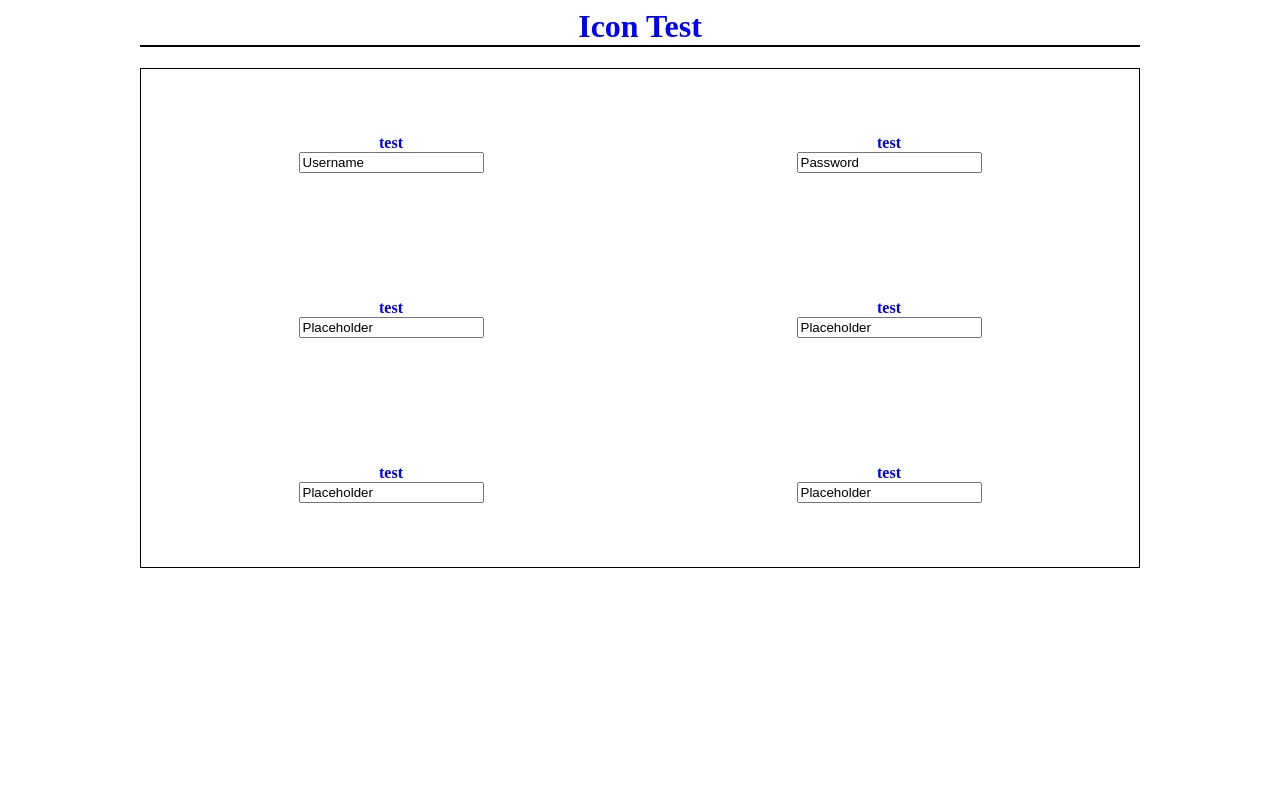
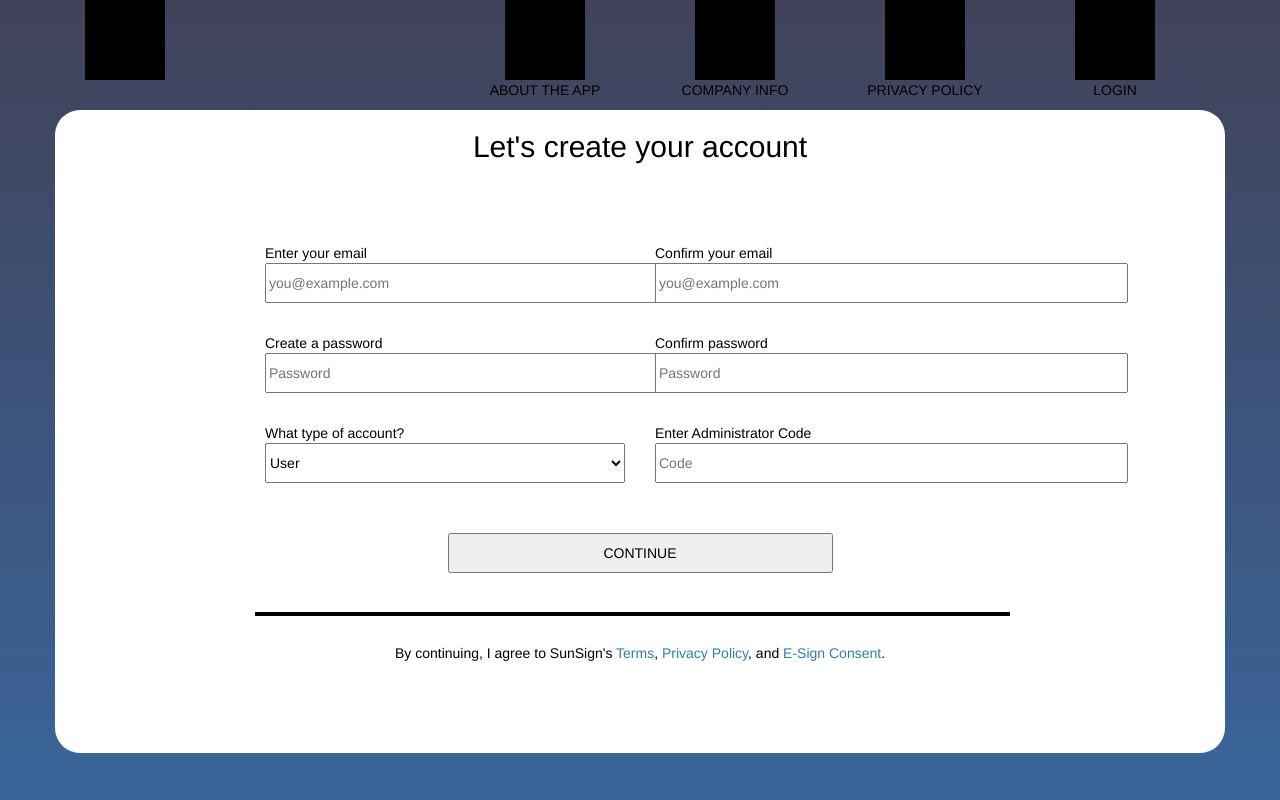
Before and after one commit to chang5CAL/DemoSite, a PHP site: the page made by Login Page/login.html in a window 1280 px wide. Run offline with PHP 8.4, Linux system fonts and the light colour scheme; lists and menus that the app fills with data are empty.

Commit message:
Added bootstrap

```diff
--- a/Login Page/login.css
+++ b/Login Page/login.css
@@ -1,40 +1,47 @@
 head {
 }
 
-body {
-	color: blue;
-    text-align: center;
+html {
+	height:100%;
+	background: linear-gradient(#414259,#39659a);
 }
 
-table {
-    margin-left: auto;
-    margin-right: auto;
-    border: 1px solid black;
-    height: 500px;
-    width: 1000px;
+.header {
+
 }
 
-th {
-    text-align: center;
-    width:50%;
+body {
+	color: black;
+	background-color: transparent;
 }
 
-tr {
-    width:33%;
+p {
+	text-align: center;
+}
+select {
+	width: 100%;
+	height: 40px;
+}
+
+input{
+	size:100%;
+	height: 40px;
 }
 
 icon {
 	text-align:left;
 }
-buttons {
-	text-align:right;
+
+.button {
+	width: 50%;
+	text-align:center;
 }
-header {
 
+.content{
+	background:white;
+	border-radius: 25px;
 }
-col {
-	text-align:left;
-    border: 1px solid black;
-	color:red;
 
+.row{
+	padding-bottom: 30px;
 }
--- a/Login Page/login.html
+++ b/Login Page/login.html
@@ -1,64 +1,135 @@
+<!DOCTYPE html>
+<html>
 	<head>
+	  <meta charset="utf-8">
 
+		<link rel="stylesheet" href="http://maxcdn.bootstrapcdn.com/bootstrap/3.3.7/css/bootstrap.min.css">
 		<link rel="stylesheet" type="text/css" href="login.css">
+		<script src="https://ajax.googleapis.com/ajax/libs/jquery/1.12.4/jquery.min.js"></script>
+	  <script src="http://maxcdn.bootstrapcdn.com/bootstrap/3.3.7/js/bootstrap.min.js"></script>
 
+	  <title>Login</title>
 	</head>
 
 	<body>
-	<h1>
-		<table class="header">
-			<row>
-				<col class="icon" text-align="left">
-					Icon
-				</col>
 
-				<col class="buttons">
-					Test
-				</col>
-			<row>
-		</table>
-	</h1>
-	<table>
+			<div class="container header">
+				<div class="col-md-1">
+						<img src="temp.png" height=80 width=80>
+				</div>
 
-		<tr>
-			<th>
-				test
+				<div class="col-md-offset-3 col-md-2">
+					<p>
+						<img src="temp.png" height=80 width=80>
 						<br>
-				<input type="text" name="username" value="Username">
-			</th>
-			<th>
-				test
+						ABOUT THE APP
+					</p>
+				</div>
+				<div class="col-md-2">
+					<p>
+						<img src="temp.png" height=80 width=80>
 						<br>
-				<input type="text" name="password" value="Password">
-			</th>
-		</tr>
+						COMPANY INFO
+					</p>
+				</div>
+				<div class="col-md-2">
+					<p>
+						<img src="temp.png" height=80 width=80>
+						<br>
+						PRIVACY POLICY
+					</p>
+				</div>
+				<div class="col-md-2">
+					<p>
+						<img src="temp.png" height=80 width=80>
+						<br>
+						LOGIN
+					</p>
+				</div>
 
-		<tr>
-			<th>
-				test
+			</div>
+
+
+
+		<div class="container content">
+			<div class="row">
+				<div class="col-md-offset-2 col-md-8">
+					<h2>
+						<p>Let's create your account</p>
+					</h2>
+				</div>
+			</div>
+
+			<br><br>
+			<div class="row">
+
+				<div class="col-md-offset-2 col-md-8">
+					<div class="row">
+						<div class="col-md-5">
+							Enter your email
 							<br>
-				<input type="text" name="placeholder" value="Placeholder">
-			</th>
-			<th>
-				test
+							<input type="text" name="username" placeholder="you@example.com" size=55>
+						</div>
+
+						<div class="col-md-offset-1 col-md-5">
+							Confirm your email
 							<br>
-				<input type="text" name="placeholder" value="Placeholder">
-			</th>
-		</tr>
+							<input type="text" name="username" placeholder="you@example.com" size=55>
+						</div>
+					</div>
 
-		<tr>
-			<th>
-				test
+					<div class="row">
+						<div class="col-md-6">
+							Create a password
+							<input type="text" name="password" placeholder="Password" size=55>
+						</div>
+
+						<div class="col-md-6">
+							Confirm password
 							<br>
-				<input type="text" name="placeholder" value="Placeholder">
-			</th>
-			<th>
-				test
+							<input type="text" name="password" placeholder="Password" size=55>
+						</div>
+					</div>
+
+
+					<div class="row">
+						<div class="col-md-6">
+							What type of account?
 							<br>
-				<input type="text" name="placeholder" value="Placeholder">
-			</th>
-		</tr>
+							<select>
+								<option value="" disabled="" width=100%>Please select...</option>
+								<option value="user"><b>User</b></option>
+								<option value="admin"><b>Administrator (requires code)</b></option>
+							</select>
+						</div>
 
-	</table>
+						<div class="col-md-6">
+							Enter Administrator Code
+							<br>
+							<input type="text" name="code" placeholder="Code" size=55>
+						</div>
+					</div>
+				</div>
+
+			<footer class="row">
+
+				<div class="col-md-offset-2 col-md-8" class="content">
+					<p>
+						<br>
+						<input class="button" type="button" name="placeholder" value="CONTINUE" size=50>
+					</p>
+					<br>
+					<img src="temp.png" height=4px width=755>
+					<br>
+					<br>
+					<p>By continuing, I agree to SunSign's <a>Terms</a>, <a>Privacy Policy</a>, and <a>E-Sign Consent</a>.</p>
+					<br>
+				</div>
+
+			</div>
+
+		</footer>
+
 
 	</body>
+</html>
```
Also changed, not shown: Login Page/Temp.png (added). Lines whose indentation alone changed are shown as unchanged.
